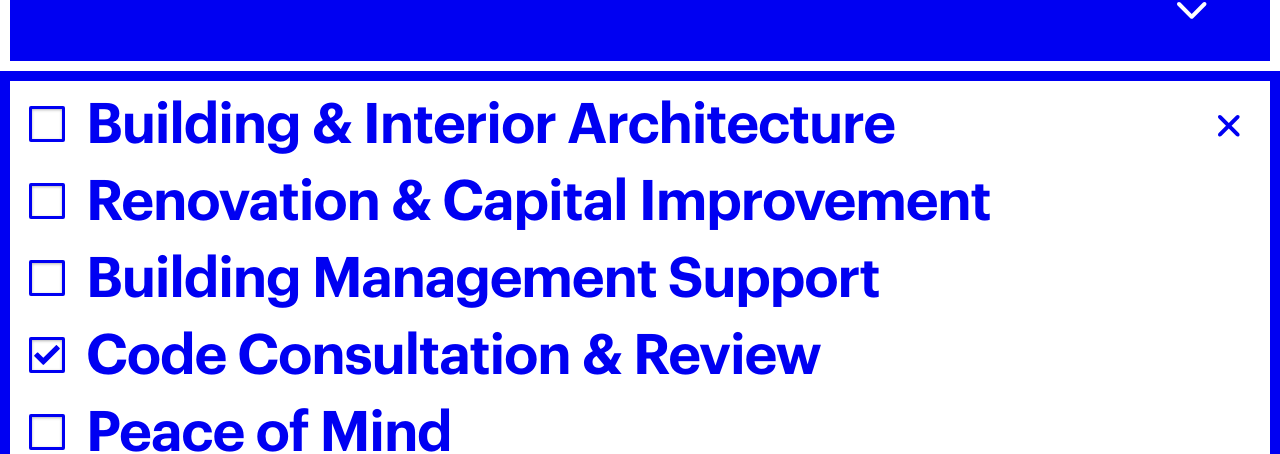
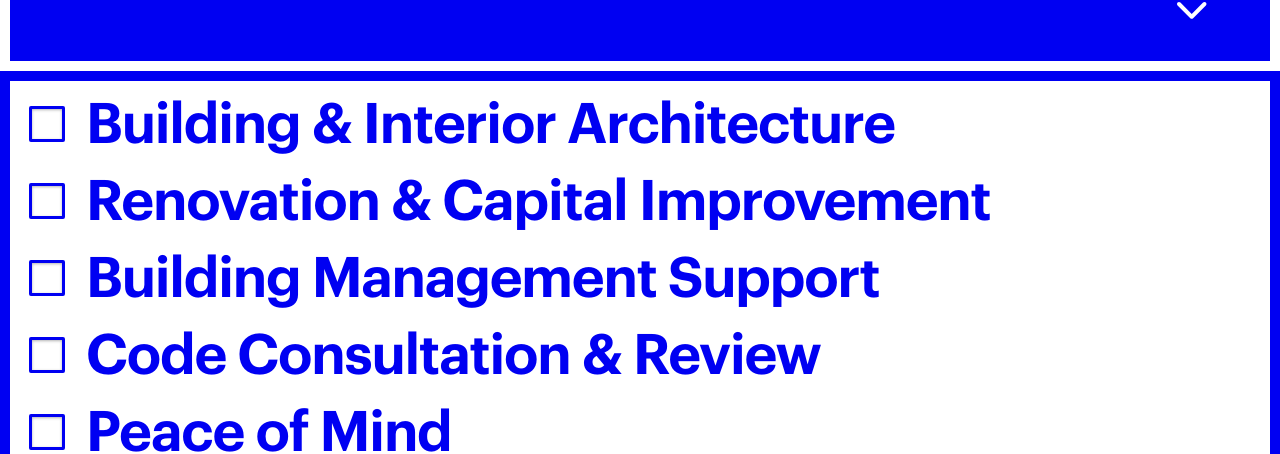
Before and after one commit to cserron/fangohr-katz, a Jekyll site: the page built from index.md, in a window 1280 px wide. Shown: the part 829-1283 px from the top of the page. Built offline with Jekyll 4.4.1, drawn with Linux system fonts in a browser that asks for light colours; nearby versions of some CDN libraries; our own code applies the rules of GitHub Pages for plain Markdown files.

Commit message:
fix menu check

```diff
--- a/_includes/menu.html
+++ b/_includes/menu.html
@@ -1,5 +1,5 @@
 <section class="section menu" id="menu">
-    <div class="close-blue"></div>
+    <!--<div class="close-blue"></div>-->
     <ul class="menu-ul">
         <li class="check-list link-to" data-target="building">
             <input type="checkbox" id="menu-building">
@@ -14,7 +14,7 @@
             <label for="menu-management" class="font-title-item">Building Management Support</label>
         </li>
         <li class="check-list link-to" data-target="code-review">
-            <input type="checkbox" id="menu-code-review" checked="checked">
+            <input type="checkbox" id="menu-code-review">
             <label for="menu-code-review" class="font-title-item">Code Consultation & Review</label>
         </li>
         <li class="check-list link-to" data-target="peace-of-mind">
```
